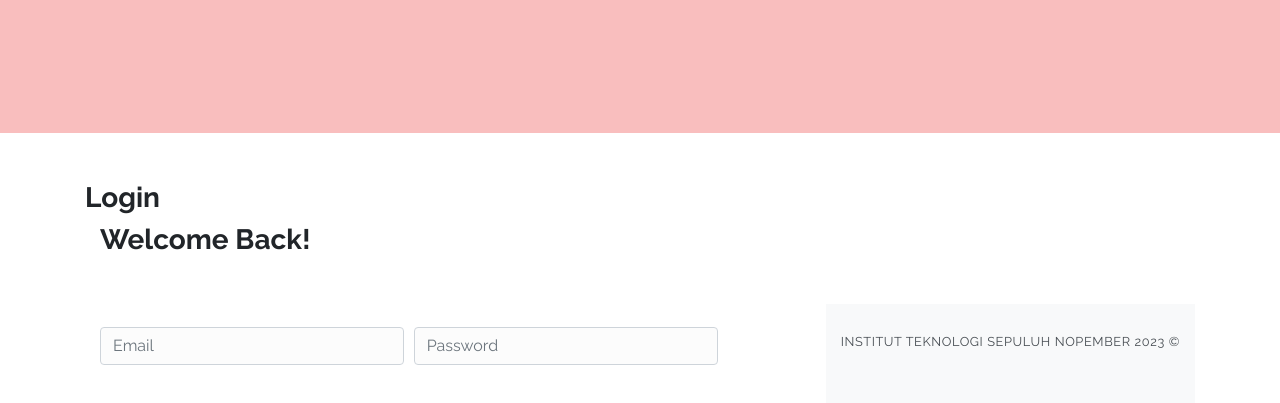
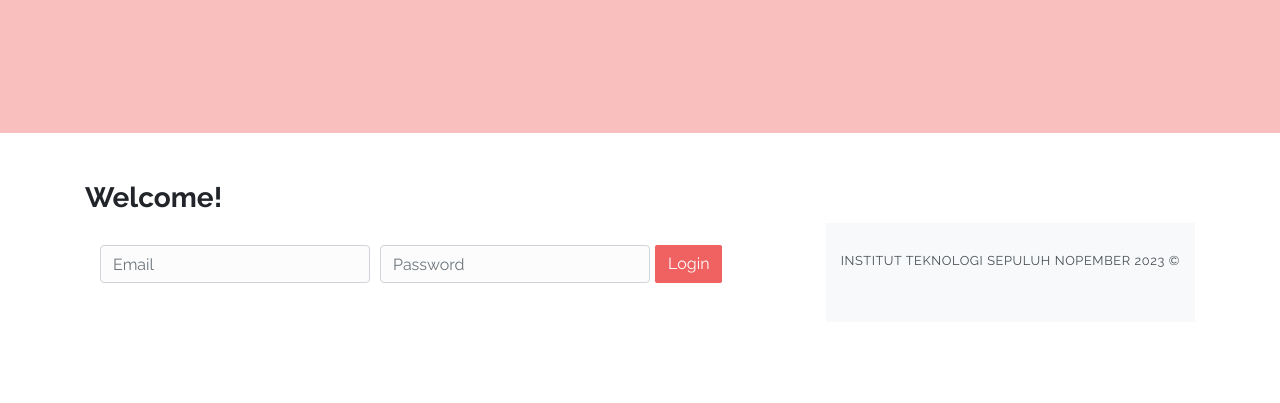
Before and after one commit to tubesalpro/tubesalpro.github.io, a plain HTML site: page login.html in a window 1280 px wide. Shown: the part 251-654 px from the top of the page. Drawn offline with Linux system fonts and the light colour scheme.

Commit message:
our pict

```diff
--- a/login.html
+++ b/login.html
@@ -28,9 +28,8 @@
    <div class="container">
 
       <!-- Buttons -->
-      <h3 class="mt-5">Login</h3>
+      <h3 class="mt-5"> Welcome! </h3>
       <div class="container">
-         <h3 class="section-title mb-5"> Welcome Back! </h3>
 
          <div class="row align-items-center justify-content-between">
              <div class="col-md-8 col-lg-7">
@@ -43,6 +42,9 @@
                          <div class="col form-group">
                              <input type="email" class="form-control" placeholder="Password">
                          </div>
+                         <div class="form-group">
+                            <input type="submit" class="btn btn-primary btn-block" value="Login">
+                        </div>
                      </div>
                  </form>
          </div>
```
Also changed, not shown: register.html (+3 -0 lines).
